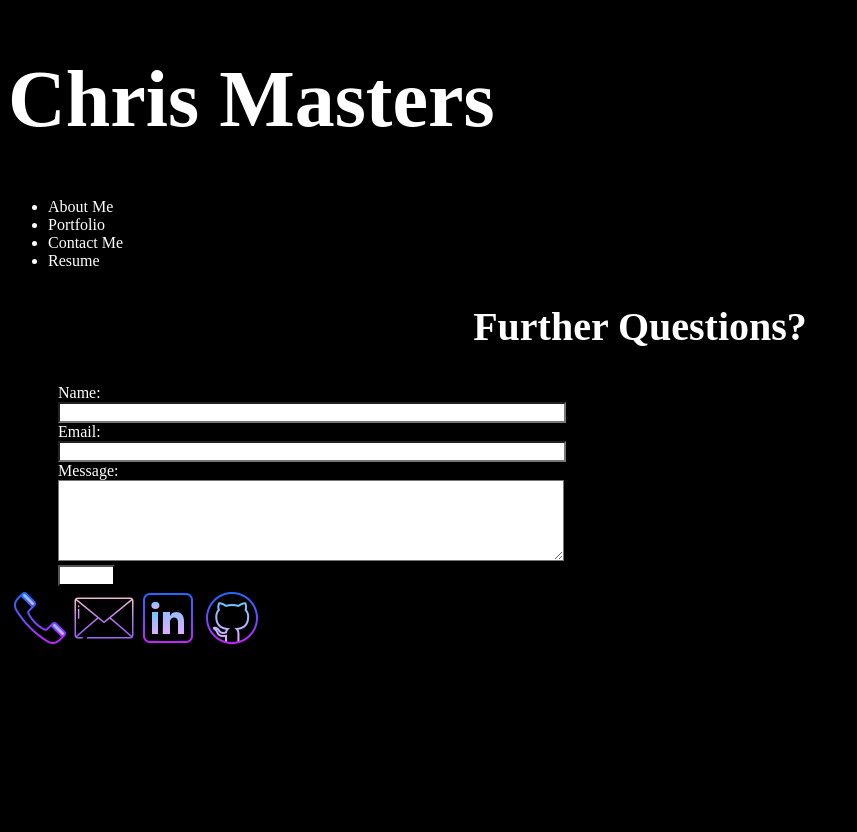
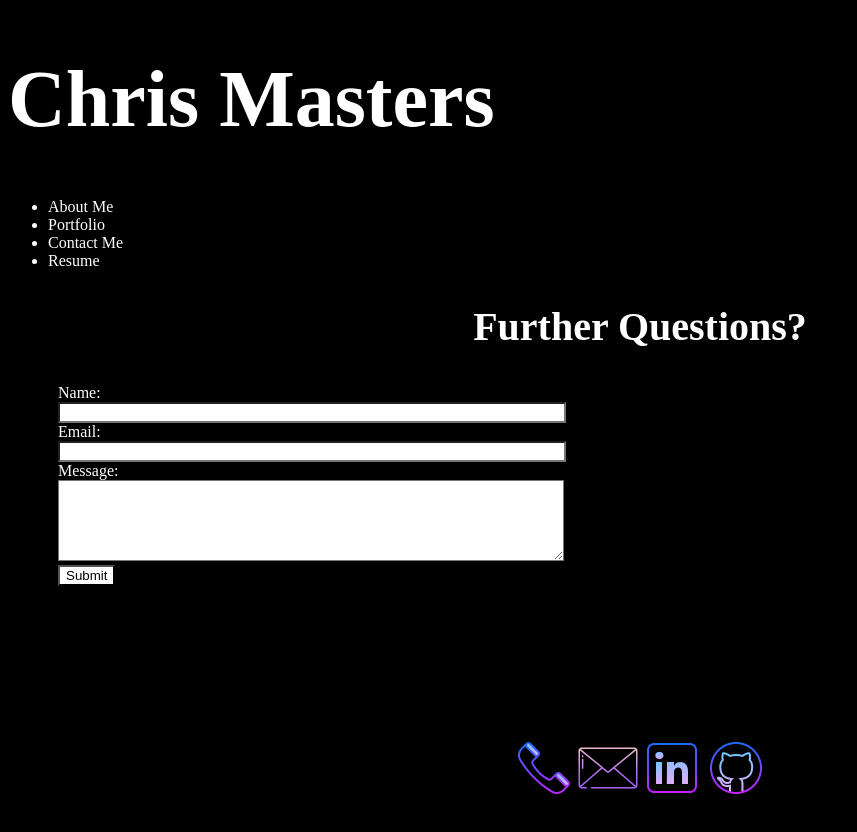
Before and after one commit to CWMasters/my-portfolio, a React (Create React App) app: page / in a window 1280 px wide. Both pictures are taken after a click on the element "Contact Me". Shown: the top 832 px of the page, without its empty margins (0-857 px from the left). Before the commit the page ends 800 px from the top, so only its background shows below. Built offline with nearby package versions, Linux system fonts and the light colour scheme.

Commit message:
images not working in portfolio

```diff
--- a/src/index.css
+++ b/src/index.css
@@ -60,6 +60,7 @@ code {
 /* button */
 #sub-btn {
   background-color: white;
+  color: black;
 }
 
 /* header */
@@ -81,7 +82,8 @@ textarea, input {
 /* FOOTER COMPONENT */
 
 .footer {
-
+  text-align: center;
+  margin: 150px;
 }
 
 /* FOOTER COMPONENT END */
@@ -93,13 +95,10 @@ textarea, input {
 .name-header {
   color: white;
   font-size: 40px;
-
-
 }
 
 .navigation {
   color: white;
-
 }
 
 .pages-tab {
```
